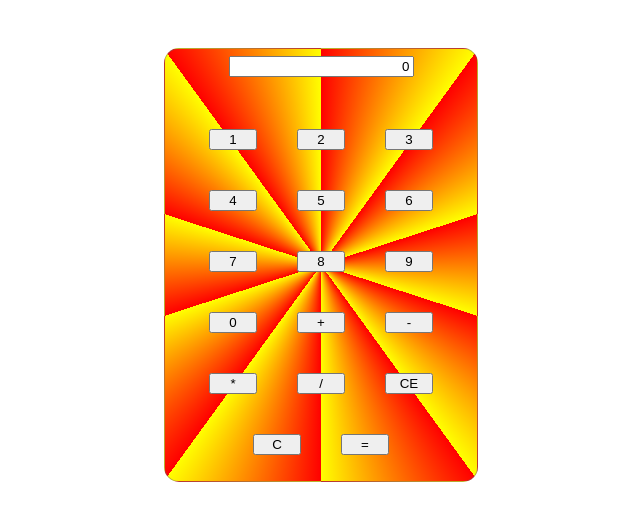
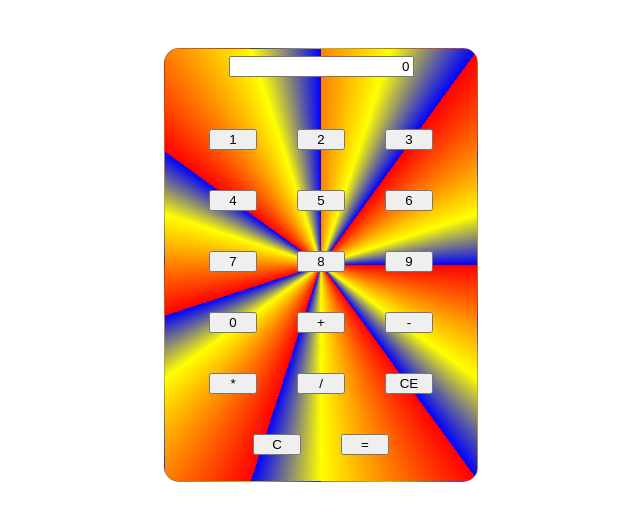
Before and after one commit to albinaabykanova/calc-2, a React (Create React App) app: page / in a window 1280 px wide. Shown: the top 520 px of the page, without its empty margins (319-959 px from the left). Built offline with nearby package versions, Linux system fonts and the light colour scheme.

Commit message:
completed

```diff
--- a/src/App.css
+++ b/src/App.css
@@ -22,7 +22,7 @@
    text-align: center;
    border: 1px solid rgba(105, 105, 105, 0.463);
    border-radius: 15px;
-   background-image: repeating-conic-gradient(red 10%, yellow 20%);
+   background-image: repeating-conic-gradient(red 10%, yellow 20%, blue 25%);
 }
 
 .output {
```
